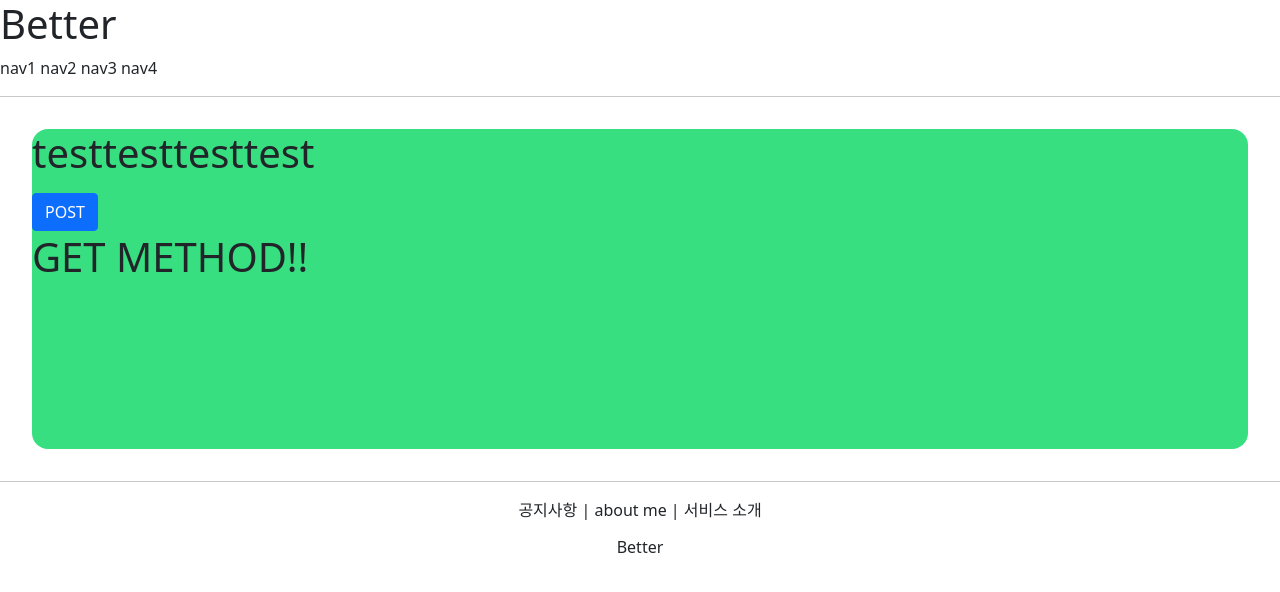
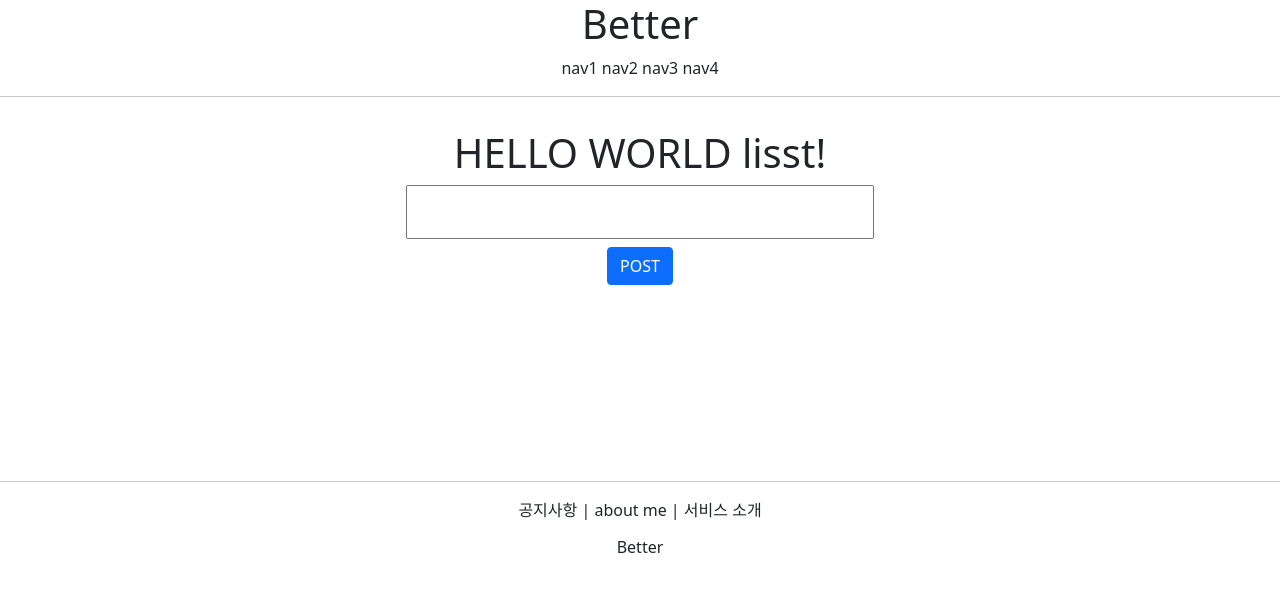
Before and after one commit to blkwg/Koss_django, a Django app: page /account/hello_world/ in a window 1280 px wide. Shown: the top 592 px of the page. Run offline with Django 3.2, Linux system fonts and the light colour scheme; some web fonts are replaced.

Commit message:
GET/POST 실습/데이터 저장

```diff
--- a/accountapp/templates/accountapp/helloworld.html
+++ b/accountapp/templates/accountapp/helloworld.html
@@ -10,19 +10,23 @@
             margin: 1rem;
         }
     </style>
-        <div style="height: 20rem; background-color: #38df81; border-radius: 1rem; margin: 2rem; font-size: 2rem;">
+        <div style="height: 20rem;; border-radius: 1rem; margin: 2rem; font-size: 2rem; text-align: center;">
             <h1>
-                testtesttesttest
+                HELLO WORLD lisst!
             </h1>
 
             <form action="/account/hello_world/" method="post">
                 {% csrf_token %}
+                <div>
+                    <input type="text" name="hello_world_input">
+                </div>
                 <input type="submit" class="btn btn-primary" value="POST">
             </form>
-
+            {% if hello_world_output %}
             <h1>
-                {{ text }}
+                {{ hello_world_output.text }}
             </h1>
+            {% endif %}
         </div>
 
 {% endblock %}
--- a/accountapp/views.py
+++ b/accountapp/views.py
@@ -2,10 +2,19 @@ from django.http import HttpResponse
 from django.shortcuts import render
 
 # Create your views here.
+from accountapp.models import Helloworld
+
 
 def hello_world(request):
 
     if request.method == "POST":
-        return render(request, 'accountapp/helloworld.html', context={'text': 'POST METHOD!!'})
+        temp = request.POST.get('hello_world_input')
+
+        new_hello_world = Helloworld()
+        new_hello_world.text = temp
+        new_hello_world.save()
+
+        return render(request, 'accountapp/helloworld.html', context={'hello_world_output': new_hello_world})
+
     else:
         return render(request, 'accountapp/helloworld.html', context={'text': 'GET METHOD!!'})
--- a/templates/header.html
+++ b/templates/header.html
@@ -1,4 +1,4 @@
-    <div class = "better_header">
+    <div class = "better_header"; style="text-align: center;">
         <div>
             <h1 class = "better_logo">Better</h1>
         </div>
```
Also changed, not shown: db.sqlite3.
